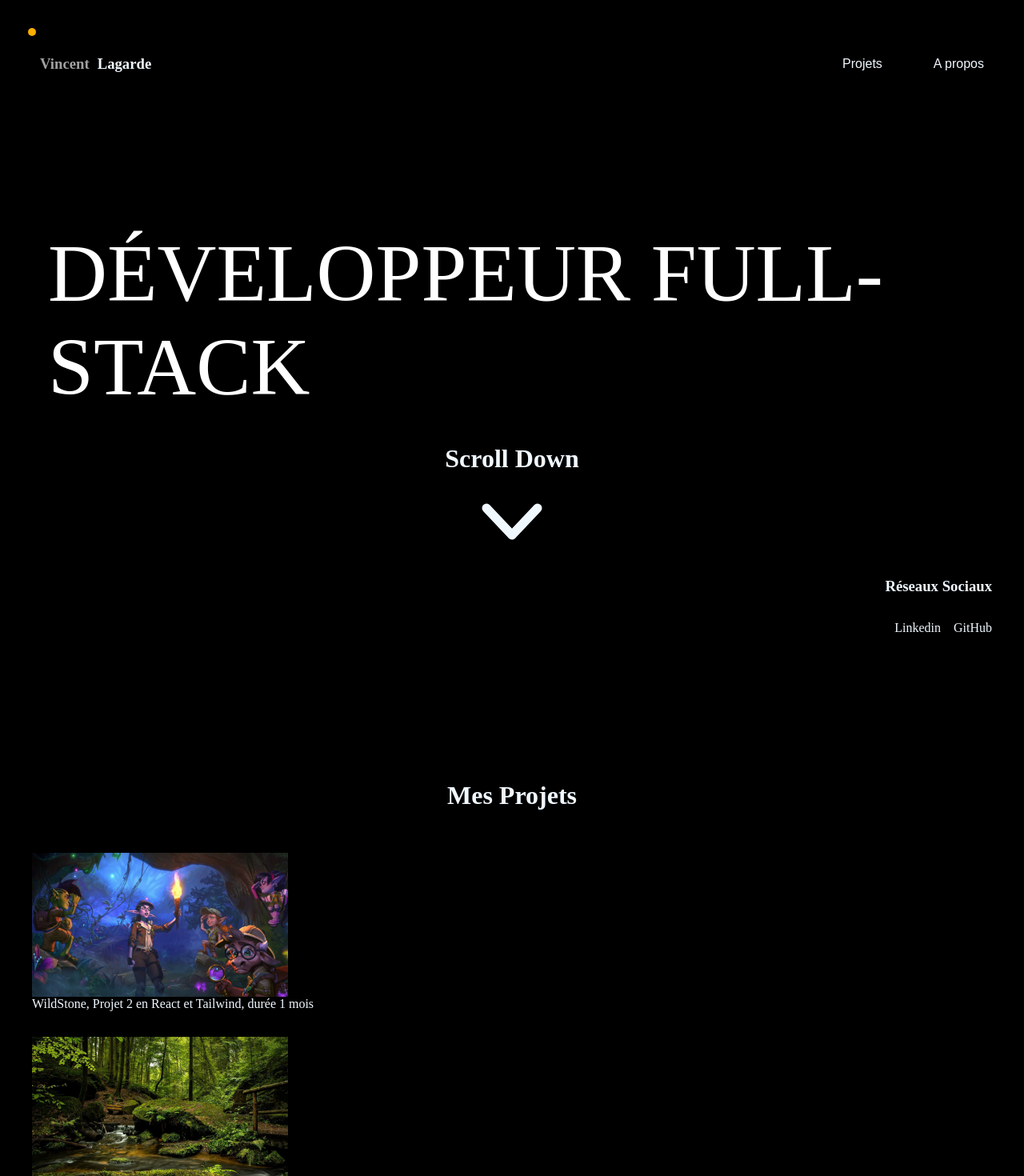
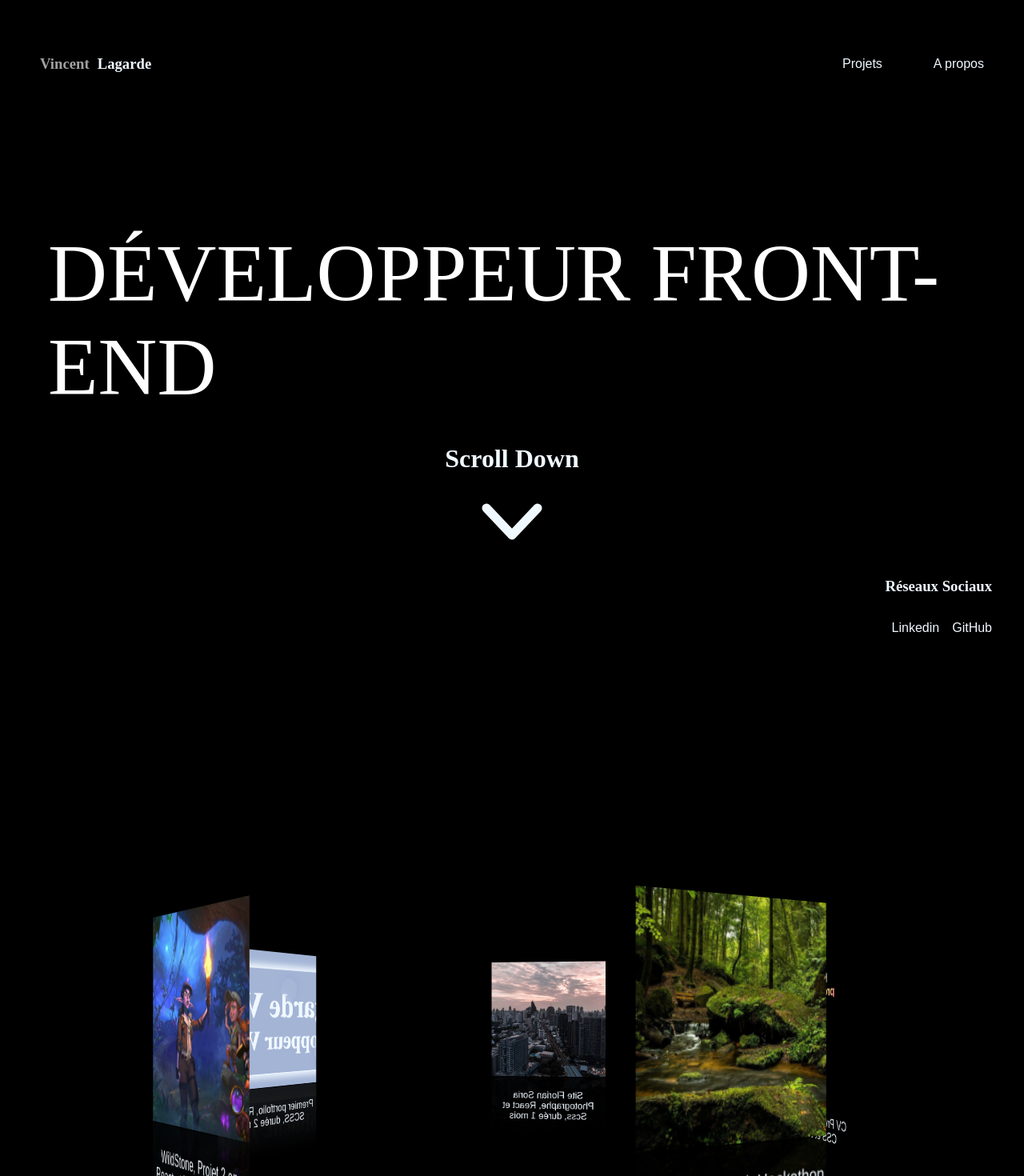
Before and after one commit to Vince-lgd/PortFolioV2, a Vue app in the folder PortFolioV2/: page / in a window 1280 px wide. Shown: the top 1470 px of the page at 80% size. Built offline with nearby package versions, Linux system fonts and the light colour scheme.

Commit message:
add rotation projects

```diff
--- a/PortFolioV2/src/App.vue
+++ b/PortFolioV2/src/App.vue
@@ -4,19 +4,12 @@
     <div>
       <NavBar />
     </div>
-    <div class="projects">
-      <Projects />
-    </div>
-    <div class="profil">
-      <Profil />
-    </div>
   </div>
 </template>
 
 <script setup>
 import NavBar from "./components/NavBar.vue";
-import Projects from "./components/Projects.vue";
-import Profil from "./components/Profil.vue";
+
 import { gsap } from "gsap";
 import { ref, onMounted } from "vue";
 
@@ -58,16 +51,10 @@ body {
   width: 10px;
   height: 10px;
   z-index: -1;
-  background: #ffae00;
+  background: "#00ffee";
   border-radius: 50%;
   position: fixed;
   transform: translate(-50%, -50%);
   pointer-events: none;
 }
-.projects {
-  margin-top: 10rem;
-}
-.profil {
-  margin-top: 20rem;
-}
 </style>
--- a/PortFolioV2/src/components/Home.vue
+++ b/PortFolioV2/src/components/Home.vue
@@ -2,7 +2,7 @@
   <div>
     <div class="container">
       <p>
-        <span> Développeur full-stack </span>
+        <span> Développeur front-end </span>
       </p>
     </div>
     <div ref="text" class="text">
@@ -40,12 +40,20 @@
         >
       </div>
     </div>
+    <div class="projects">
+      <Projects />
+    </div>
+    <div class="profil">
+      <Profil />
+    </div>
   </div>
 </template>
 
 <script setup>
 import { gsap } from "gsap";
 import { ref, onMounted } from "vue";
+import Projects from "../components/Projects.vue";
+import Profil from "../components/Profil.vue";
 
 const text = ref(null);
 
@@ -116,6 +124,21 @@ a {
 .link {
   display: flex;
   gap: 1rem;
+  font-family: "Poppins", sans-serif;
+}
+.projects {
+  margin-top: 10rem;
+}
+.profil {
+  margin-top: 20rem;
+}
+a:hover {
+  color: rgb(162, 162, 162);
+  height: 1px;
+  text-decoration: underline;
+  text-decoration-color: aliceblue;
+  text-decoration-thickness: 2px;
+  font-family: Playfair Display, serif !important;
 }
 
 p {
--- a/PortFolioV2/src/components/Profil.vue
+++ b/PortFolioV2/src/components/Profil.vue
@@ -2,7 +2,7 @@
   <div>
     <div class="pres">
       <div class="text">
-        <h1>Développeur Full-Stack</h1>
+        <h1>Développeur Front-End</h1>
         <div class="line"></div>
         <p class="dispo">Ouvert aux opportunités professionelles</p>
         <div ref="text2" class="text2">
@@ -17,9 +17,8 @@
           </p>
         </div>
         <div ref="text3" class="text3">
-          <p class="contact">Contact :</p>
           <a ref="changeColor" href="mailto:lagardevincent64@gmail.com"
-            >lagardevincent64@gmail.com</a
+            >Envoyez-moi un email</a
           >
         </div>
       </div>
@@ -38,7 +37,7 @@ const changeColor = ref(null);
 const animateElement = (event) => {
   gsap.to(text2.value, { x: 120, duration: 1 });
   gsap.to(text3.value, { x: 250, duration: 1 });
-  gsap.to(text3.value, { x: 350, duration: 2 });
+  gsap.to(text3.value, { x: 400, duration: 2 });
   gsap.to(text3.value, { backgroundColor: "#00ffee", duration: 2 });
   gsap.to(changeColor.value, { color: "black", duration: 1 });
 };
@@ -79,13 +78,17 @@ img {
 }
 .text3 {
   display: flex;
-  flex-direction: column;
+  justify-content: center;
   align-items: center;
   color: aliceblue;
   border: solid 1px #00ffee;
   border-radius: 50px;
   width: 50%;
+  height: 10%;
   margin-top: 4rem;
+}
+a {
+  color: black;
 }
 
 .text3:hover {
--- a/PortFolioV2/src/components/Projects.vue
+++ b/PortFolioV2/src/components/Projects.vue
@@ -1,28 +1,24 @@
 <template>
   <div>
-    <div class="title">
-      <h1>Mes Projets</h1>
-    </div>
-    <div
-      ref="box"
-      class="project"
-      v-for="(project, index) in projects"
-      :key="index"
-    >
-      <div class="pro">
-        <img :src="project.image" alt="" />
-        <a target="_blank" :href="project.url">{{ project.name }}</a>
+    <div class="projects">
+      <div class="project">
+        <span
+          v-for="(project, index) in projects"
+          :key="index"
+          :style="{ '--i': index }"
+        >
+          <img :src="project.image" alt="" />
+          <a target="_blank" :href="project.url">{{ project.name }}</a>
+        </span>
       </div>
     </div>
   </div>
 </template>
 <script setup>
-import { gsap } from "gsap";
 import { onMounted, ref } from "vue";
 import wildStone from "../assets/wildStone.jpeg";
 import green from "../assets/imgGreen.jpg";
 import cv from "../assets/imgCv.png";
-import ace from "../assets/imgAce.png";
 import flo from "../assets/imgFlo.jpg";
 import portfolio from "../assets/imgMe.png";
 
@@ -45,60 +41,98 @@ const projects = ref([
     url: "https://cv-pro-vincent.vercel.app/",
     image: cv,
   },
+
   {
     id: 4,
-    name: "Personnage Animé, TJS",
-    url: "https://react-tjs.vercel.app/",
-    image: ace,
-  },
-  {
-    id: 5,
     name: "Site Florian Soria Photographe, React et Scss, durée 1 mois",
     url: "https://siteflo.vercel.app/",
     image: flo,
   },
   {
-    id: 6,
+    id: 5,
     name: "Premier portfolio, React et SCSS, durée 2 mois",
     url: "https://portefolio-lyart.vercel.app/",
     image: portfolio,
   },
 ]);
-
-const drag = () => {};
-
-onMounted(() => {
-  drag();
-});
 </script>
 
 <style scoped>
+.projects {
+  display: flex;
+  justify-content: center;
+  align-items: center;
+  min-height: 80vh;
+  transform-style: preserve-3d;
+}
+
+.project {
+  will-change: transform;
+  position: relative;
+  width: 200px;
+  height: 200px;
+  transform-style: preserve-3d;
+  transition: 1.5s;
+  transform: perspective(1000px) rotate(0deg);
+  animation: rotate 20s linear infinite;
+  animation-duration: 40s;
+}
+
+@keyframes rotate {
+  from {
+    transform: perspective(1000px) rotateY(0deg);
+  }
+  to {
+    transform: perspective(1000px) rotateY(-360deg);
+  }
+}
+
+.project span {
+  position: absolute;
+  top: 0;
+  left: 0;
+  width: 100%;
+  height: 100%;
+  transform-origin: center;
+  transform-style: preserve-3d;
+  transform: rotateY(calc(var(--i) * 72deg)) translateZ(400px);
+  -webkit-box-reflect: below 1px
+    linear-gradient(transparent, transparent, #0002);
+}
+
+.project span img {
+  position: absolute;
+  top: 0;
+  left: 0;
+  width: 100%;
+  height: 100%;
+  object-fit: cover;
+  user-select: none;
+}
+
+a {
+  text-align: center;
+  position: absolute;
+  margin-top: 28vh;
+  color: aliceblue;
+  font-family: "Poppins", sans-serif;
+}
+a:hover {
+  color: rgb(162, 162, 162);
+  height: 1px;
+  text-decoration: underline;
+  text-decoration-color: aliceblue;
+  text-decoration-thickness: 2px;
+  font-family: Playfair Display, serif !important;
+}
+img:hover {
+  background-color: red;
+}
+
 h1 {
   color: aliceblue;
 }
 p {
   color: aliceblue;
 }
-a {
-  color: aliceblue;
-}
-
-img {
-  width: 20rem;
-}
-.title {
-  display: flex;
-  justify-content: center;
-}
-.project {
-  display: flex;
-  align-items: center;
-  margin-top: 2rem;
-}
-
-.pro {
-  display: flex;
-  flex-wrap: wrap;
-  flex-direction: column;
-}
 </style>
```
